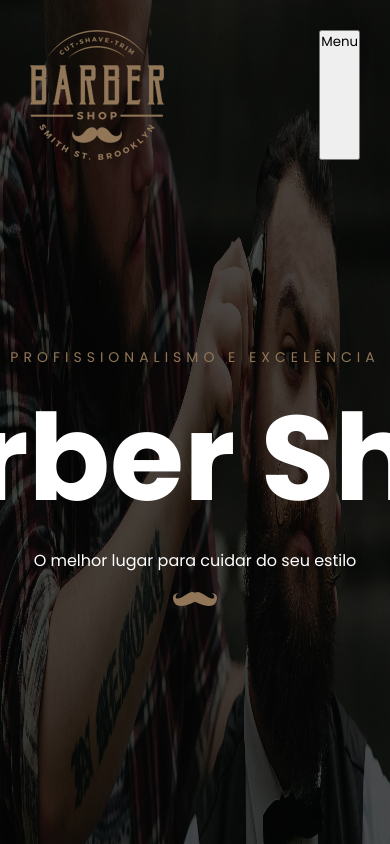
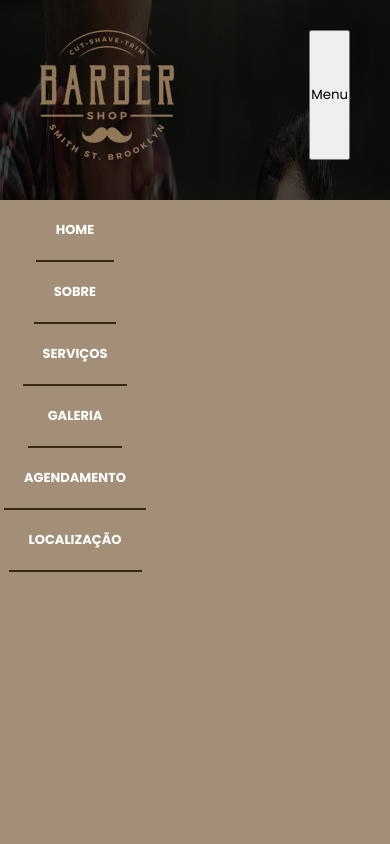
Before and after one commit to crohnaro/barbershop, a plain HTML site: page index.html in a window 390 px wide. Both pictures are taken after a click on the button "Menu". Shown: the top 844 px of the page. Drawn offline with Linux system fonts and the light colour scheme.

Commit message:
Dando continuidade no menu hamburguer

```diff
--- a/css/style.css
+++ b/css/style.css
@@ -34,30 +34,35 @@
     padding: 30px 0;
 }
 
-.menu-mobile{
+#nav{
     display: flex;
     justify-content: space-between;
+
+}
+#img-mobile{
+    margin-left: 40px;
+    display: none;
 }
 
-.home .header .nav{
+.home .header #nav{
     display: flex;
     justify-content: center;
     width: 100%;
 }
 
-.home .header .nav ul{
+.home .header #nav ul{
     display: flex;
     list-style: none;
 }
 
-.home .header .nav ul li{
+.home .header #nav ul li{
     display: flex;
     align-items: center;
     justify-content: center;
     width: 150px;
 }
 
-.home .header .nav ul li a{
+.home .header #nav ul li a{
     color: white;
     text-transform: uppercase;
     text-decoration: none;
@@ -67,11 +72,11 @@
     transition: ease-out 0.2s;
 }
 
-.home .header .nav ul li .logo{
+.home .header #nav ul li .logo{
     margin: 0 30px;
 }
 
-.home .header .nav ul li a:hover{
+.home .header #nav ul li a:hover{
     border-bottom: 1px solid var(--color-primary);
     color: var(--color-primary);
     transition: border 0.2s ease;
@@ -79,8 +84,9 @@
 
 }
 
-#btn-mobile{
+#btn-mobile {
     display: none;
+    margin-right: 40px;
 }
 
 /*****************************************
@@ -458,9 +464,8 @@
 ***************RESPONSIVIDADE****************
 ******************************************/
 
-.menu-mobile img{
-    display: none;
-}
+
+
 
 @media (max-width: 1170px ) {
     .experience img {
@@ -490,19 +495,49 @@
 }
 
 @media (max-width: 1068px){
-    #home #btn-mobile{
-        display: flex;
-        position: relative;
-        z-index: 9999999;
-        margin-right: 30px;
-    }
-    .home .header .nav{
+     #btn-mobile{
+         display: block;
+     }
+     #img-mobile{
+         display: block;
+     }
+     #nav #menu img{
         display: none;
     }
+     #nav #menu{
+         display: block;
+         position: absolute;
+         width: 100%;
+         top: 200px;
+         right: 0px;
+         height: 0px;
+         transition: .6s;
+         background-color: var(--color-secundary);
+         z-index: 1000;
+         visibility: hidden;
+         overflow-y: hidden;
+     }
+     .home .header #nav{
+        display: flex;
+        justify-content: space-between;
+        width: 100%;
+     }
 
-    .header .logo{
-        display: flex;
-        margin-left: 30px;
-    }
+     #nav.active #menu{
+         height: calc(100vh - 70px);
+         visibility: visible;
+         overflow-y: auto;
+     }
+     #menu a{
+         padding: 1rem 0;
+         margin:  0 1rem;
+         border-bottom: 2px solid var(--color-third);
+         justify-content: left;
+     }
+
+
+
+
+
 
 }
--- a/index.html
+++ b/index.html
@@ -13,13 +13,11 @@
 <body>
 
     <section id="home" class="home">
-        <header  class="header">
-            <div id="menuMobile" class="menu-mobile">
-                <img class="logo" src="images/logo.png" alt="logo da pagina">
+        <header id="header" class="header">
+            <nav id="nav">
+                <img id="img-mobile" class="logo" src="images/logo.png" alt="logo da pagina">
                 <button id="btn-mobile">Menu</button>
-            </div>
-            <nav class="nav">
-                <ul>
+                <ul id="menu">
                     <li>
                         <a href="#home">Home</a>
                     </li>
@@ -234,6 +232,6 @@
     <footer class="footer">
         © 2021 Barber Shop Todos direitos reservados.
     </footer>
-    <script type="javascript" src="interaction.js"></script>
+    <script type="text/javascript" src="interaction.js"></script>
 </body>
 </html>
--- a/interaction.js
+++ b/interaction.js
@@ -1,7 +1,6 @@
 const btnMobile = document.getElementById('btn-mobile');
-function toogleMenu(){
-    const menuMobile = document.getElementsById('menuMobile');
-    nav.classList.toogleMenu('active');
-
+function toggleMenu(){
+    const nav = document.getElementById('nav');
+    nav.classList.toggle('active');
 }
-btnMobile.addEventListener('click', toogleMenu);
+btnMobile.addEventListener('click', toggleMenu);
```
